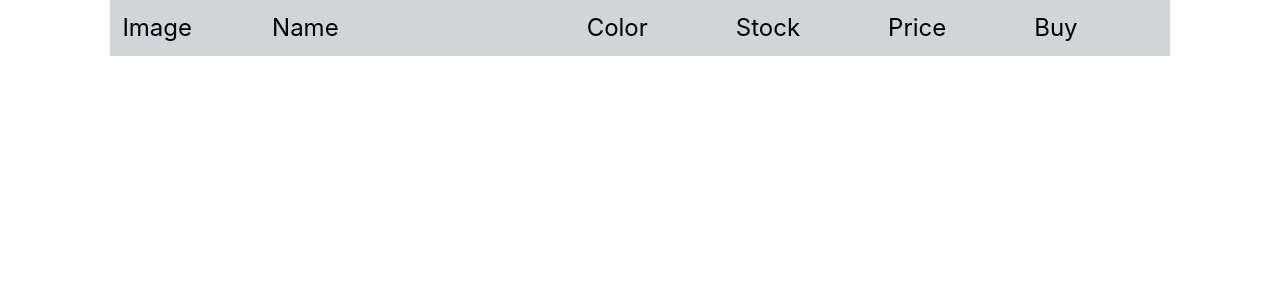
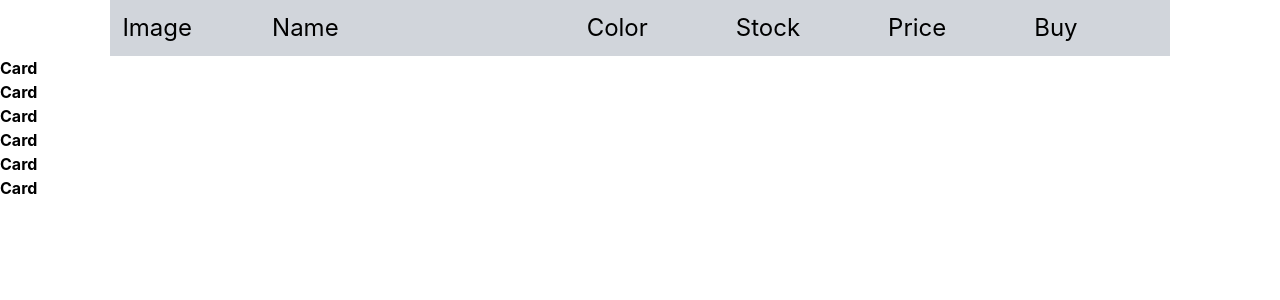
Before and after one commit to Dharmil4602/toothsi-project, a React (Create React App) app: page / in a window 1280 px wide. Shown: the top 300 px of the page. Built offline with nearby package versions, Linux system fonts and the light colour scheme.

Commit message:
added new files

```diff
--- a/src/App.js
+++ b/src/App.js
@@ -1,10 +1,12 @@
 import './App.css';
+import Body from './components/Body';
 import Header from './components/Header';
 
 function App() {
   return (
     <div>
       <Header/>
+      <Body/>
     </div>
   );
 }
--- /dev/null
+++ b/src/components/Body.js
@@ -0,0 +1,15 @@
+import React from 'react'
+import Card from './Card'
+import products from "../Products";
+
+function Body() {
+  return (
+    <section>
+      {products.map((item) => (
+        <Card />
+      ))}
+    </section>
+  );
+}
+
+export default Body
--- /dev/null
+++ b/src/components/Card.js
@@ -0,0 +1,9 @@
+import React from 'react'
+
+function Card() {
+  return (
+    <div className='font-bold'>Card</div>
+  )
+}
+
+export default Card
```
Also changed, not shown: src/Products.js (renamed from src/components/Products.js).
